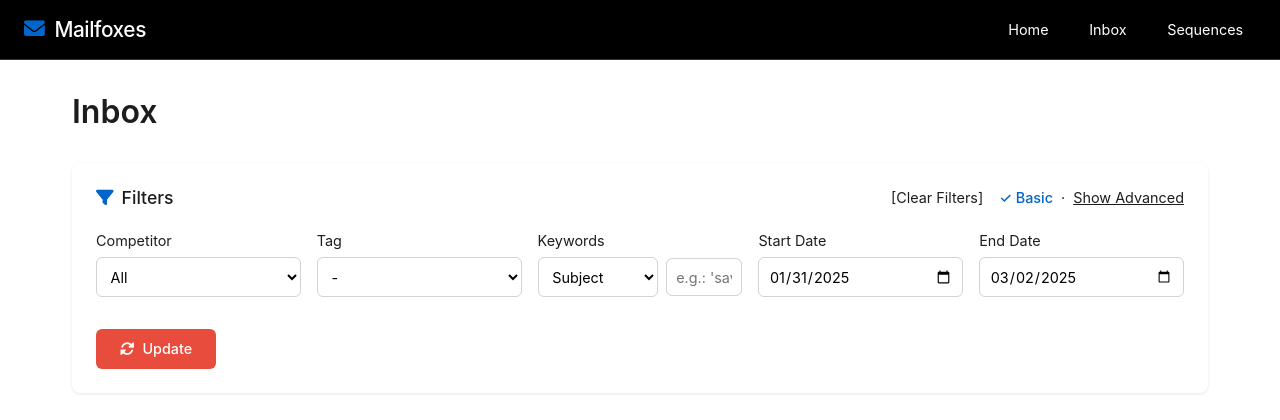
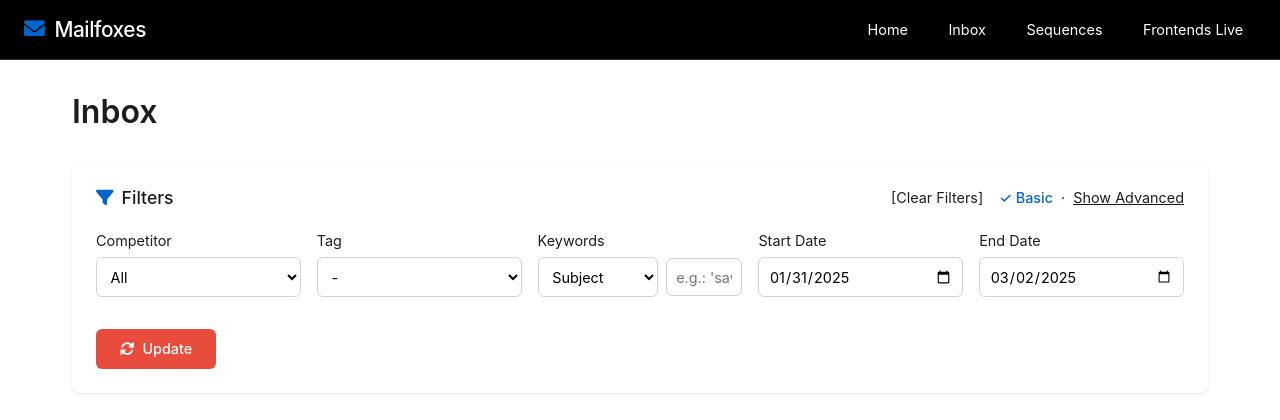
Before and after one commit to kmelo001/mailfoxes-server, a Flask app: page /inbox in a window 1280 px wide. Shown: the top 420 px of the page. Run offline with Flask 2, Linux system fonts and the light colour scheme; data that the repository does not hold is empty; some libraries are stand-ins or nearby versions.

Commit message:
Add Frontends Live link to header navigation

```diff
--- a/templates/emails.html
+++ b/templates/emails.html
@@ -429,6 +429,7 @@
             <a href="/" class="nav-link">Home</a>
             <a href="/inbox" class="nav-link">Inbox</a>
             <a href="/emails/view" class="nav-link active">Sequences</a>
+            <a href="https://funnel-scanner.onrender.com/" class="nav-link">Frontends Live</a>
         </div>
     </nav>
 
--- a/templates/home.html
+++ b/templates/home.html
@@ -302,6 +302,7 @@
             <a href="/" class="nav-link active">Home</a>
             <a href="/inbox" class="nav-link">Inbox</a>
             <a href="/emails/view" class="nav-link">Sequences</a>
+            <a href="https://funnel-scanner.onrender.com/" class="nav-link">Frontends Live</a>
         </div>
     </nav>
 
--- a/templates/new_inbox.html
+++ b/templates/new_inbox.html
@@ -360,6 +360,7 @@
             <a href="/" class="nav-link">Home</a>
             <a href="/inbox" class="nav-link active">Inbox</a>
             <a href="/emails/view" class="nav-link">Sequences</a>
+            <a href="https://funnel-scanner.onrender.com/" class="nav-link">Frontends Live</a>
         </div>
     </nav>
 
```
